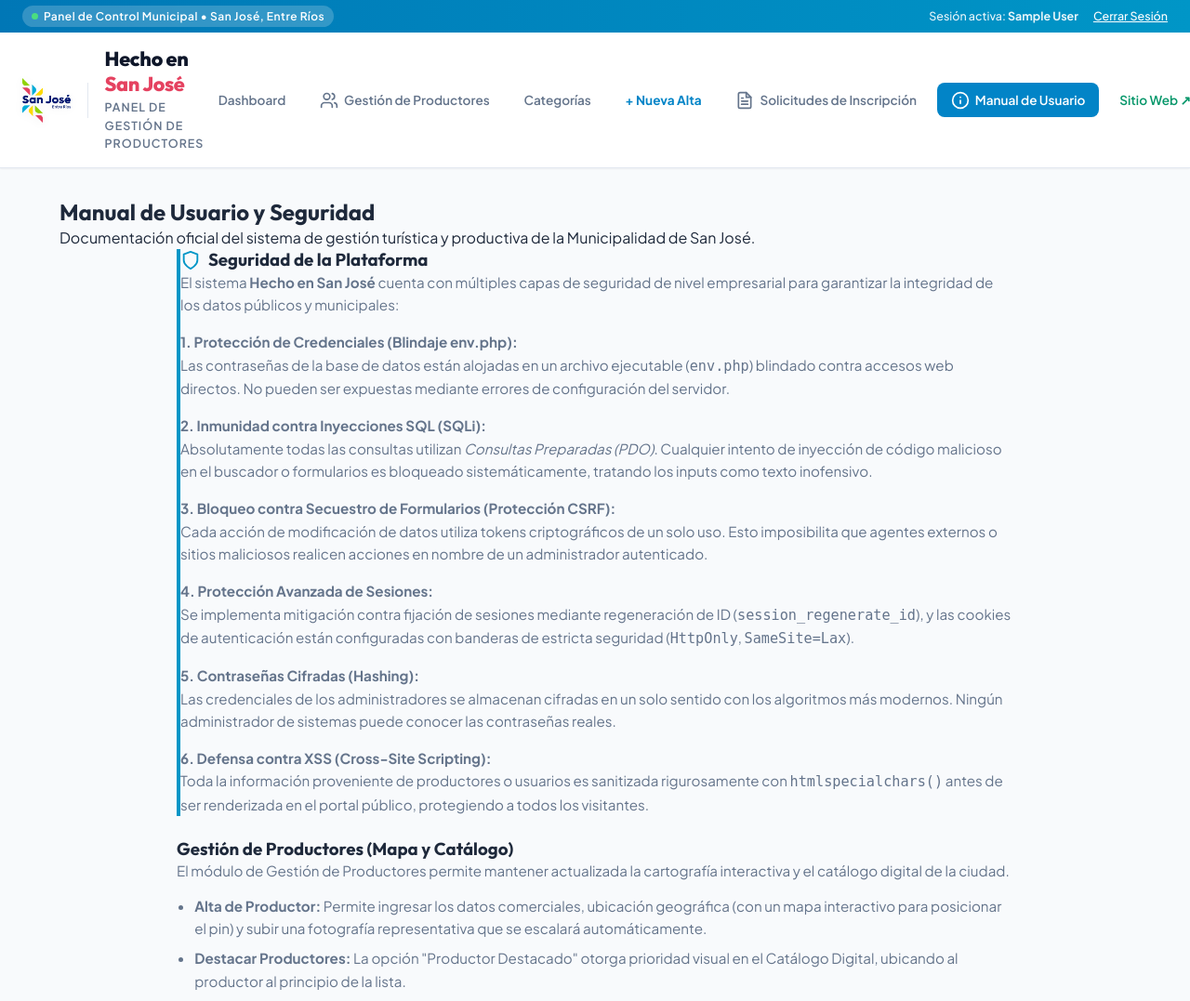
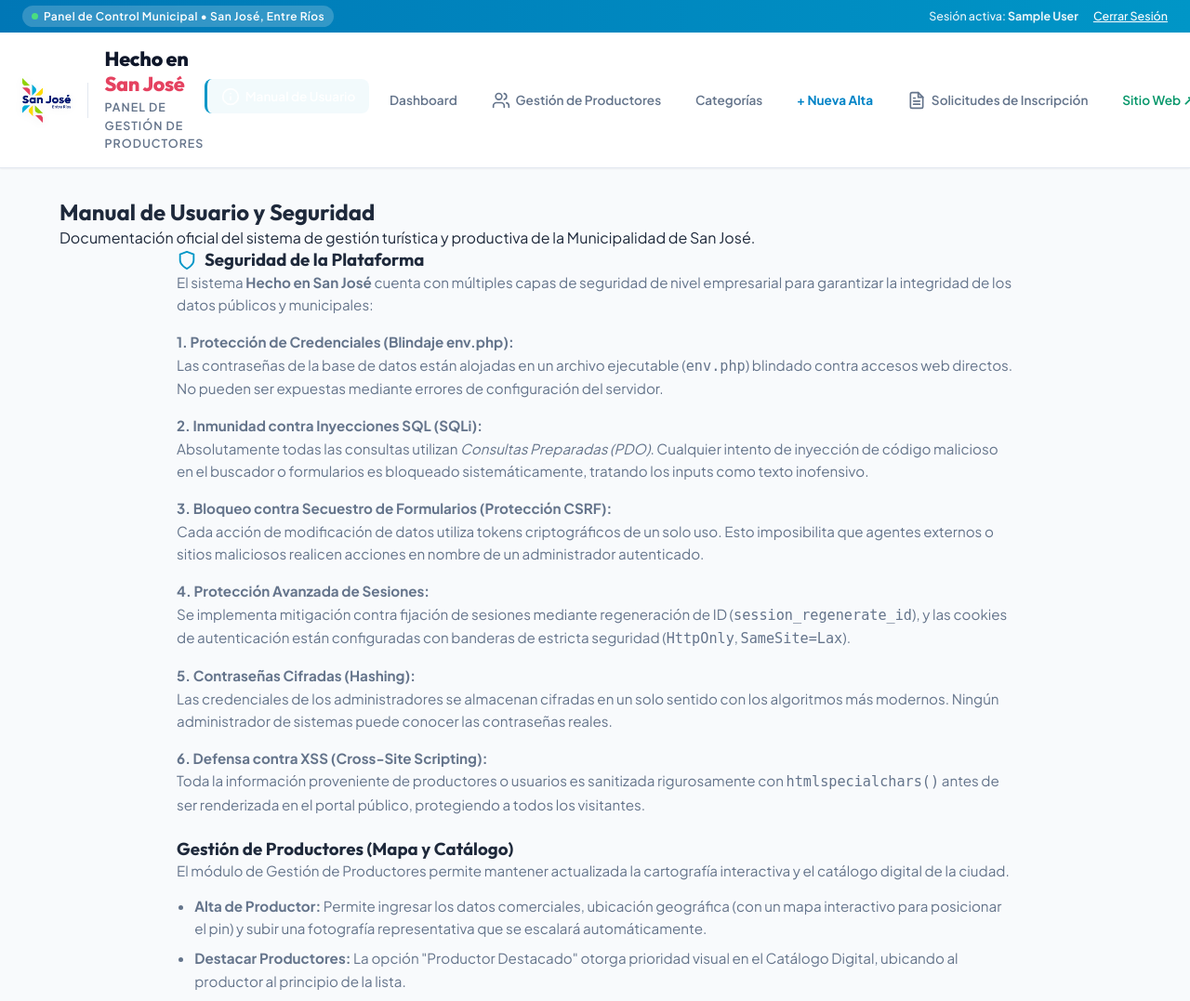
Before and after one commit to ea00d009/productores-sanjose, a PHP site: page /admin/manual.php in a window 1280 px wide. Shown: the top 1077 px of the page at 93% size. Run offline with PHP 8.4, Linux system fonts and the light colour scheme; the visitor is signed in with stand-in values (Sample User, id 1); data that the repository does not hold is empty.

Commit message:
style: Mover botón del manual al tope del menú y corregir borde azul pegado al texto

```diff
--- a/admin/header.php
+++ b/admin/header.php
@@ -210,6 +210,10 @@ $currentPage = basename($_SERVER['PHP_SELF']);
 
       <div class="header-right-group">
         <nav class="admin-nav-pills">
+          <a href="manual.php" class="admin-nav-item <?= $currentPage === 'manual.php' ? 'active' : '' ?>" style="border-left: 3px solid var(--color-primary); background: rgba(0, 150, 199, 0.05); color: var(--color-primary); font-weight: 600; margin-bottom: 0.5rem;">
+            <svg width="20" height="20" viewBox="0 0 24 24" fill="none" stroke="currentColor" stroke-width="2" stroke-linecap="round" stroke-linejoin="round"><circle cx="12" cy="12" r="10"/><path d="M12 16v-4"/><path d="M12 8h.01"/></svg>
+            Manual de Usuario
+          </a>
           <a href="index.php" class="admin-nav-item <?= $currentPage === 'index.php' ? 'active' : '' ?>">
             Dashboard
           </a>
@@ -229,10 +233,6 @@ $currentPage = basename($_SERVER['PHP_SELF']);
             <?php if ($solicitudesPendientesCount > 0): ?>
               <span class="badge-pill"><?= $solicitudesPendientesCount ?></span>
             <?php endif; ?>
-          </a>
-          <a href="manual.php" class="admin-nav-item <?= $currentPage === 'manual.php' ? 'active' : '' ?>">
-            <svg width="20" height="20" viewBox="0 0 24 24" fill="none" stroke="currentColor" stroke-width="2" stroke-linecap="round" stroke-linejoin="round"><circle cx="12" cy="12" r="10"/><path d="M12 16v-4"/><path d="M12 8h.01"/></svg>
-            Manual de Usuario
           </a>
           <a href="../index.php" target="_blank" class="admin-nav-item" style="color: #059669;" title="Abrir sitio web público en nueva pestaña">
             Sitio Web &nearr;
--- a/admin/manual.php
+++ b/admin/manual.php
@@ -20,7 +20,7 @@ $currentPage = 'manual.php';
   <div class="admin-content-grid" style="grid-template-columns: 1fr; max-width: 900px; margin: 0 auto;">
 
     <!-- Seguridad del Sistema -->
-    <div class="admin-card" style="border-left: 4px solid var(--color-primary);">
+    <div class="admin-card">
       <h3 class="admin-card-title" style="display: flex; align-items: center; gap: 8px;">
         <svg width="22" height="22" viewBox="0 0 24 24" fill="none" stroke="currentColor" stroke-width="2" stroke-linecap="round" stroke-linejoin="round" style="color: var(--color-primary);"><path d="M12 22s8-4 8-10V5l-8-3-8 3v7c0 6 8 10 8 10z"/></svg>
         Seguridad de la Plataforma
```
